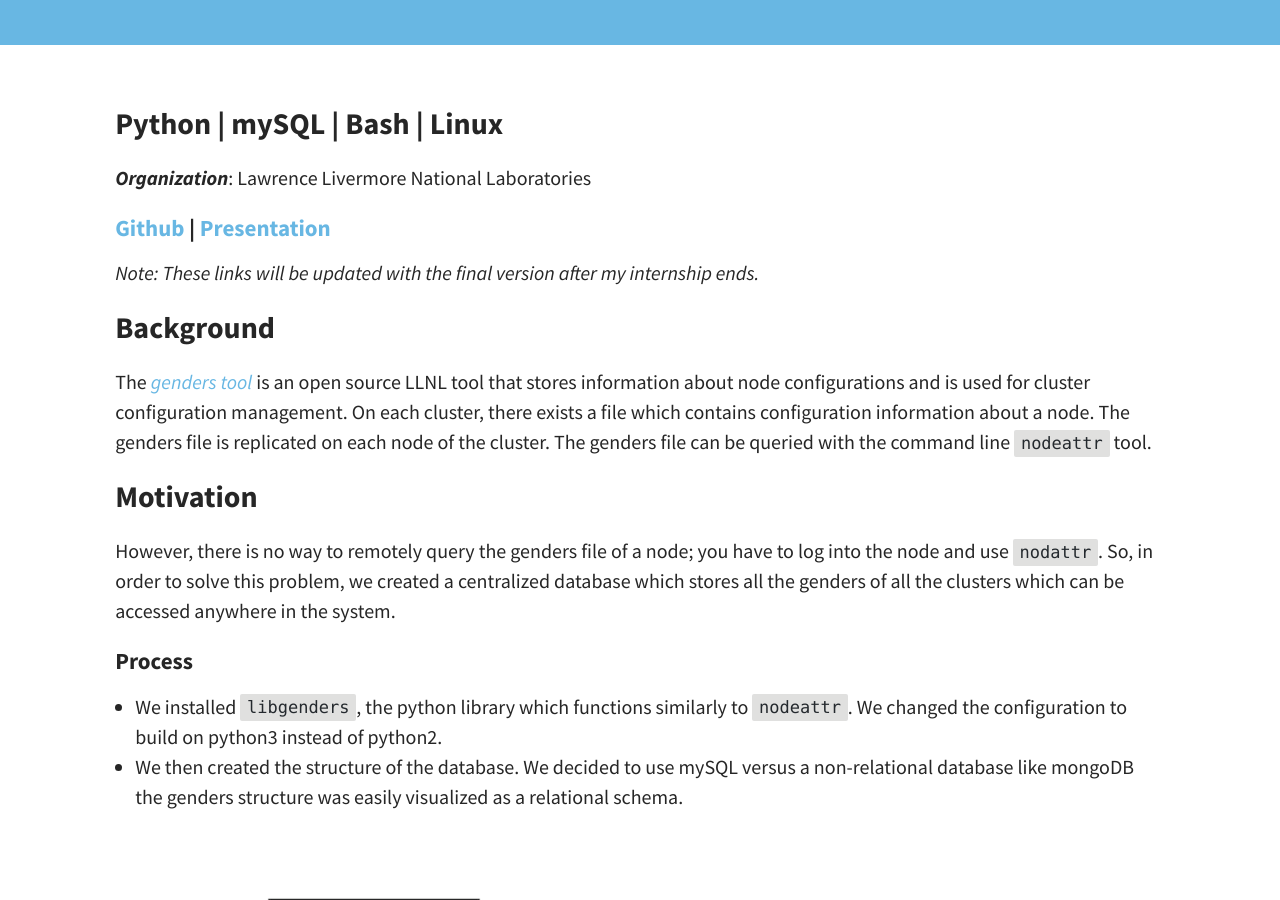
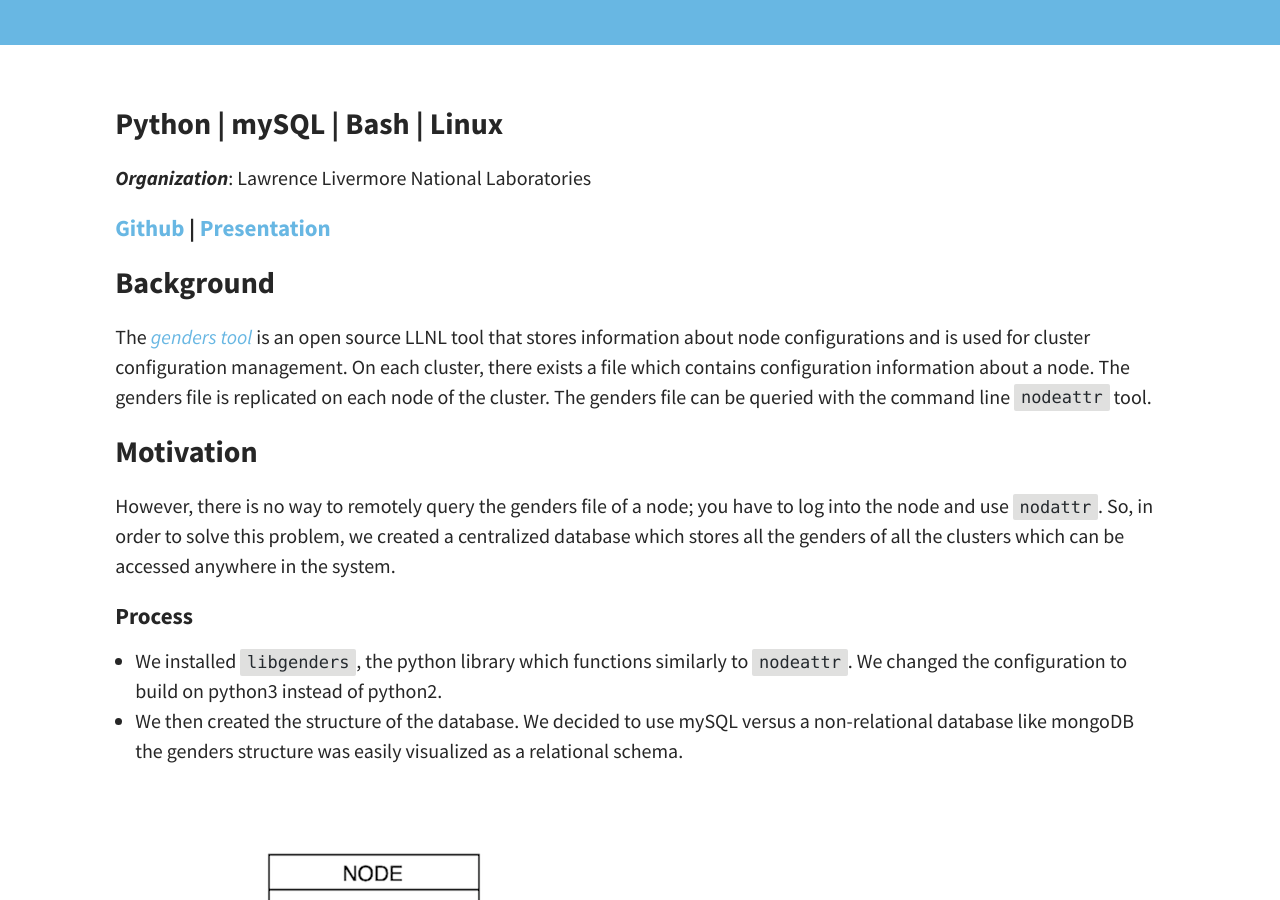
Before and after one commit to nishap1225/nishap1225.github.io, a Jekyll site: the page built from _posts/2020-08-14-Centralized-Node-Attribute-Database-for-High-Performance-Computing.md, in a window 1280 px wide and 900 px high, scrolled down 349 px. Built offline with Jekyll 4.4.1, drawn with Linux system fonts in a browser that asks for light colours.

Commit message:
remove update message

```diff
--- a/_posts/2020-08-14-Centralized-Node-Attribute-Database-for-High-Performance-Computing.md
+++ b/_posts/2020-08-14-Centralized-Node-Attribute-Database-for-High-Performance-Computing.md
@@ -12,8 +12,6 @@ excerpt_separator: <!--more-->
 ***Organization***: Lawrence Livermore National Laboratories
 
 #### [Github](https://github.com/LLNL/HPCCEA/tree/master/2020/Genders) | [Presentation](https://drive.google.com/file/d/1wSphZDyJK3cgB54JE0zQWa2RnX2kQsXn/view?usp=sharing)
-
-*Note: These links will be updated with the final version after my internship ends.*
 
 ### Background
 The [*genders tool*](https://github.com/chaos/genders) is an open source LLNL tool that stores information about node configurations and is used for cluster configuration management. On each cluster, there exists a file which contains configuration information about a node. The genders file is replicated on each node of the cluster. The genders file can be queried with the command line `nodeattr` tool.
```
